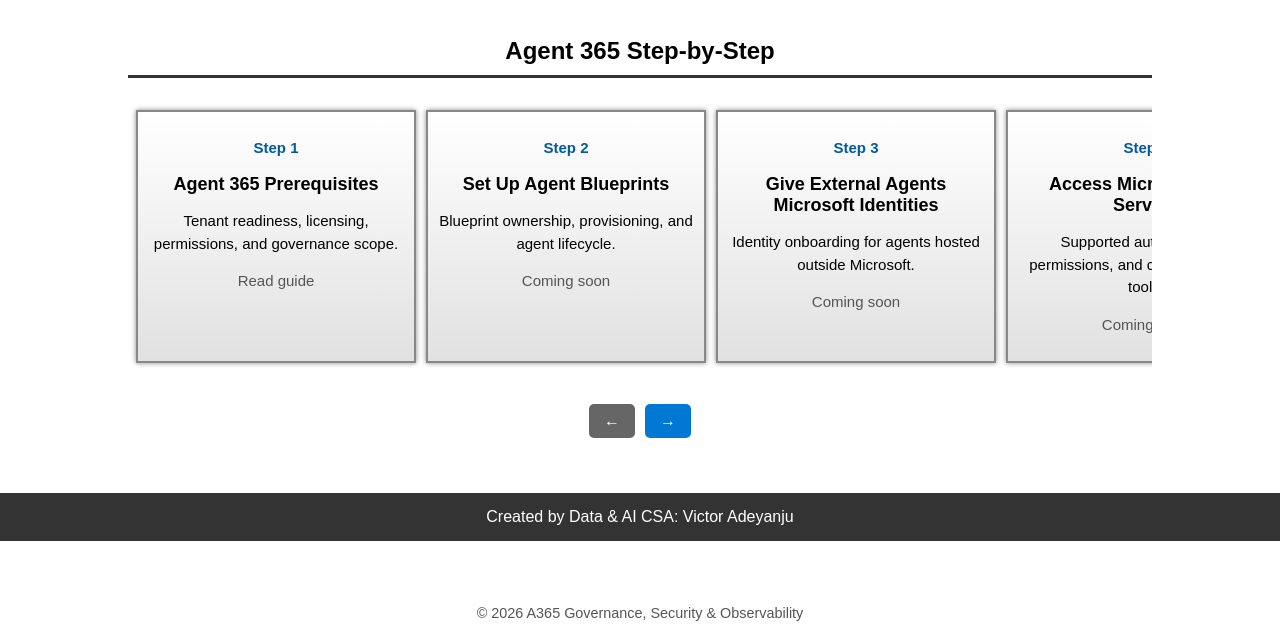
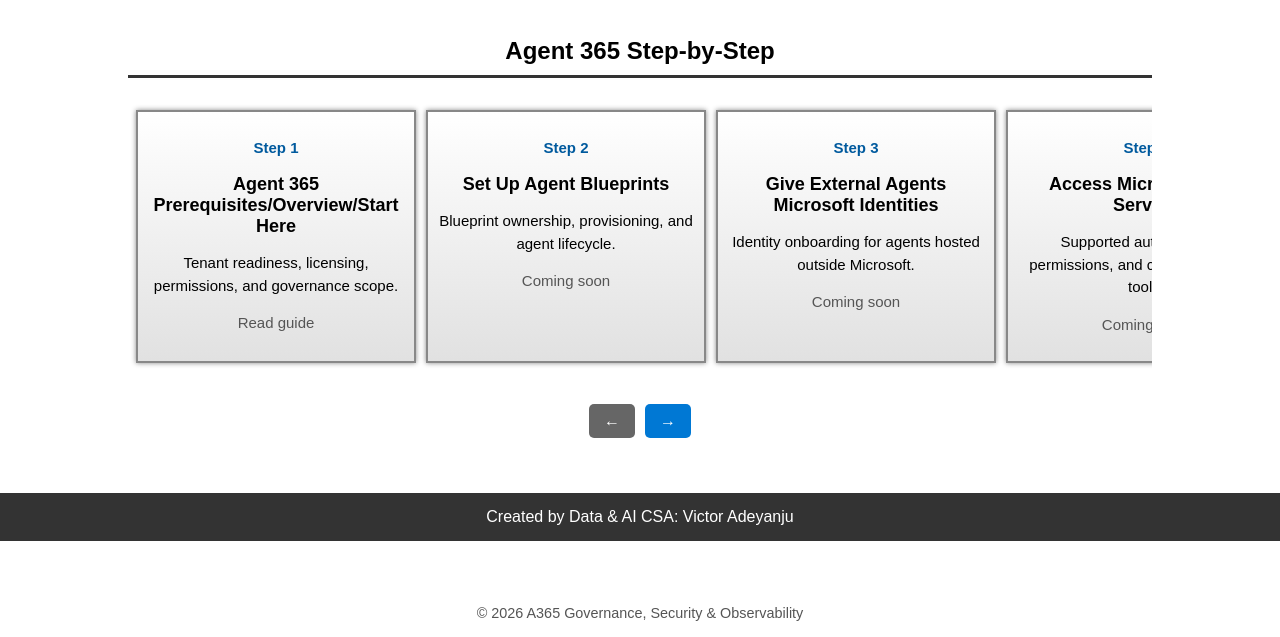
Before and after one commit to azurepocmain/a365-governance-security, a plain HTML site: page index.html in a window 1280 px wide. Shown: the part 255-892 px from the top of the page. Drawn offline with Linux system fonts and the light colour scheme.

Commit message:
Update title for Agent 365 Prerequisites step

```diff
--- a/index.html
+++ b/index.html
@@ -228,7 +228,7 @@
 
     <script>
         const steps = [
-            { title: "Agent 365 Prerequisites", description: "Tenant readiness, licensing, permissions, and governance scope.", href: "articles/agent-365-prerequisites.html" },
+            { title: "Agent 365 Prerequisites/Overview/Start Here", description: "Tenant readiness, licensing, permissions, and governance scope.", href: "articles/agent-365-prerequisites.html" },
             { title: "Set Up Agent Blueprints", description: "Blueprint ownership, provisioning, and agent lifecycle.", href: null },
             { title: "Give External Agents Microsoft Identities", description: "Identity onboarding for agents hosted outside Microsoft.", href: null },
             { title: "Access Microsoft MCP Servers", description: "Supported authentication, permissions, and consent for agent tools.", href: null },
```
